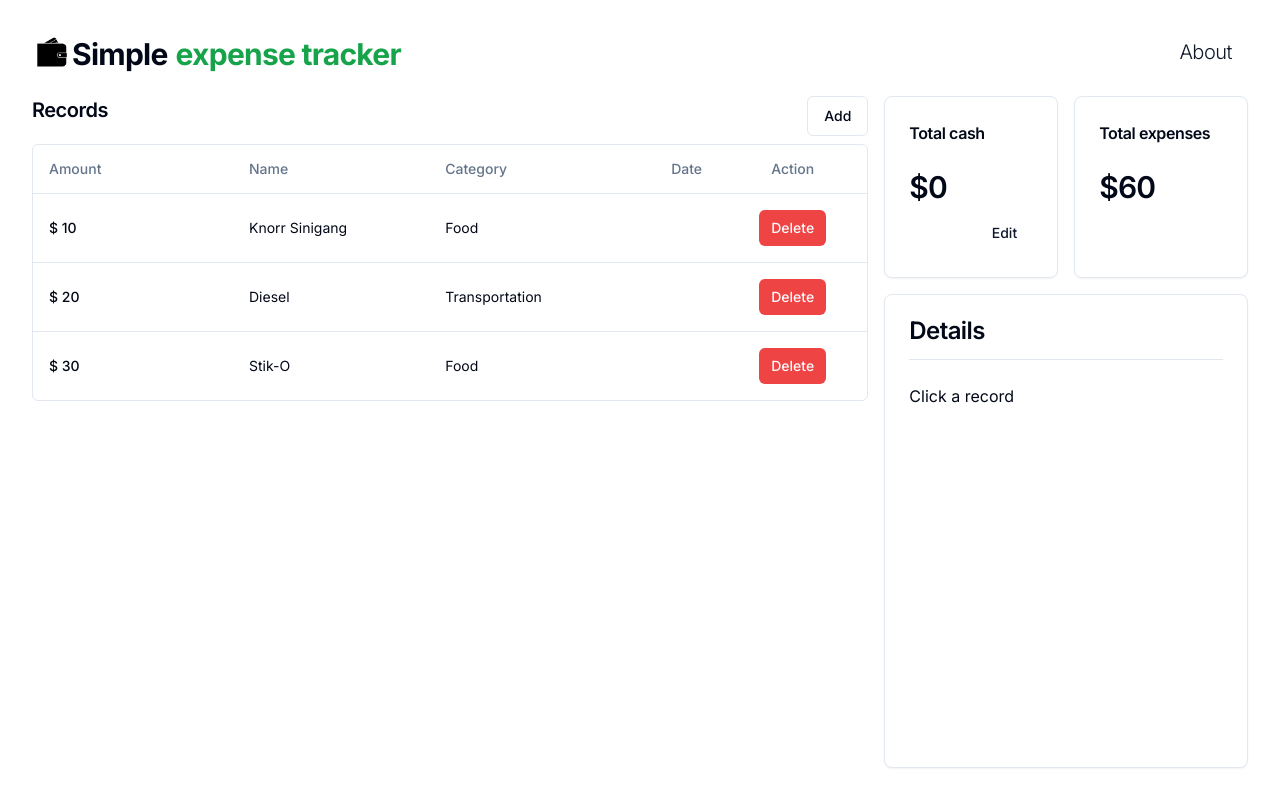
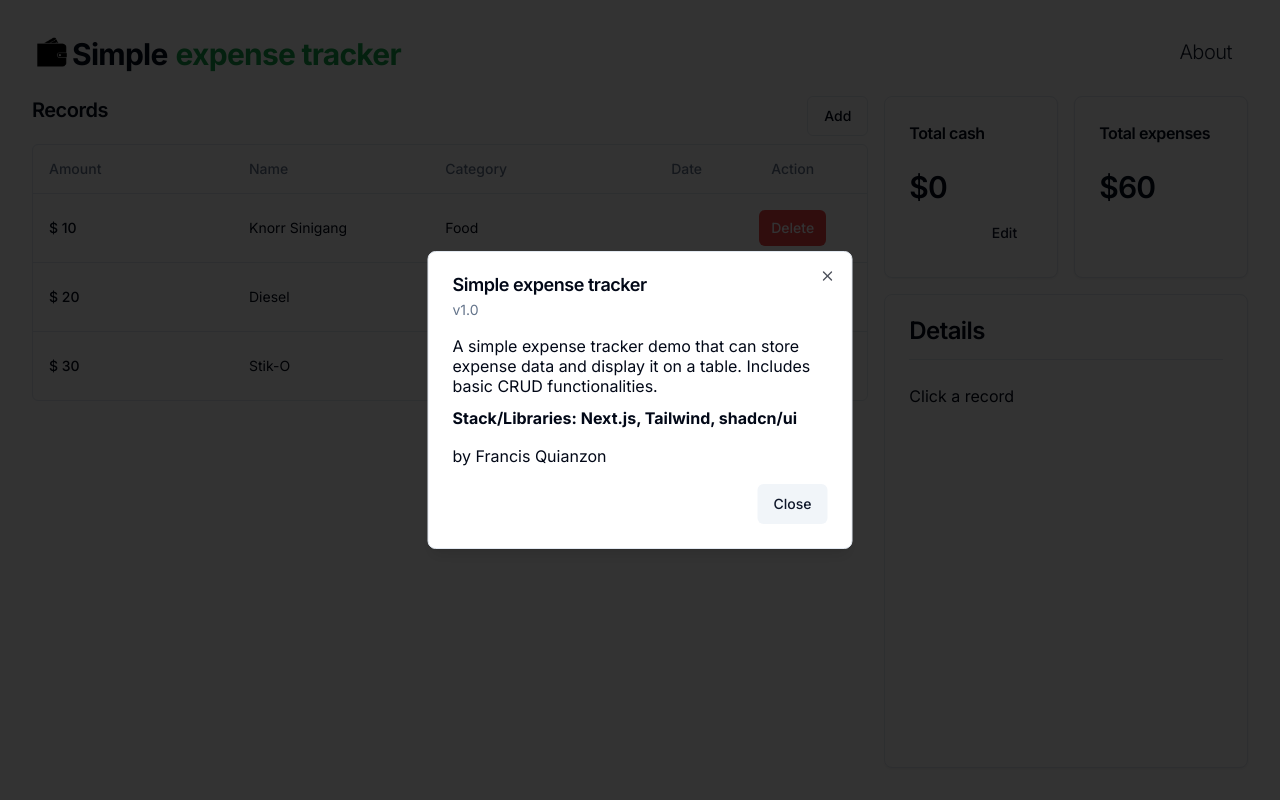
Before and after one commit to francisquianzon/simple-expense-tracker, a Next.js app: page / in a window 1280 px wide. Both pictures are taken after a click on the button "About". Built offline with nearby package versions, Linux system fonts and the light colour scheme.

Commit message:
Add about dialog

```diff
--- /dev/null
+++ b/app/components/Header/About.tsx
@@ -0,0 +1,52 @@
+import { Button } from '@/components/ui/button';
+import {
+  Dialog,
+  DialogClose,
+  DialogContent,
+  DialogDescription,
+  DialogFooter,
+  DialogHeader,
+  DialogTitle,
+  DialogTrigger,
+} from '@/components/ui/dialog';
+import { Input } from '@/components/ui/input';
+import { Label } from '@/components/ui/label';
+
+const AboutDialog = () => {
+  return (
+    <Dialog>
+      <DialogTrigger asChild>
+        <Button variant="link" className="text-xl font-light tracking-tight">
+          About
+        </Button>
+      </DialogTrigger>
+      <DialogContent className="sm:max-w-[425px]">
+        <DialogHeader>
+          <DialogTitle>Simple expense tracker</DialogTitle>
+          <DialogDescription>v1.0</DialogDescription>
+        </DialogHeader>
+        <div className="flex flex-col gap-4">
+          <div>
+            <p className="leading-5 [&:not(:first-child)]:mt-6">
+              A simple expense tracker demo that can store expense data and display it on a table. Includes basic CRUD
+              functionalities.
+            </p>
+            <p className="leading-5 [&:not(:first-child)]:mt-3 font-bold">
+              Stack/Libraries: Next.js, Tailwind, shadcn/ui
+            </p>
+          </div>
+          <h4>by Francis Quianzon</h4>
+        </div>
+        <DialogFooter>
+          <DialogClose asChild>
+            <Button type="button" variant="secondary">
+              Close
+            </Button>
+          </DialogClose>
+        </DialogFooter>
+      </DialogContent>
+    </Dialog>
+  );
+};
+
+export default AboutDialog;
--- a/app/components/Header/Header.tsx
+++ b/app/components/Header/Header.tsx
@@ -1,15 +1,11 @@
-"use client";
+'use client';
 
-import walletIcon from "../../wallet-icon.png";
-import Image from "next/image";
-import { Button } from "@/components/ui/button";
+import walletIcon from '../../wallet-icon.png';
+import Image from 'next/image';
+import { Button } from '@/components/ui/button';
+import AboutDialog from './About';
 
 const Header = () => {
-  const handleAboutClick = () => {
-    // ToDo: About page
-    console.log("clicked about! summond dialog!");
-  };
-
   return (
     <div className="mb-6 flex flex-row">
       <Image src={walletIcon} width={40} height={40} alt="wallet icon" />
@@ -18,13 +14,7 @@ const Header = () => {
         <span className="ml-2 text-green-600">expense tracker</span>
       </h2>
       <div className="lg:flex lg:flex-1 lg:justify-end">
-        <Button
-          variant="link"
-          className="text-xl font-light tracking-tight"
-          onClick={handleAboutClick}
-        >
-          About
-        </Button>
+        <AboutDialog />
       </div>
     </div>
   );
```
